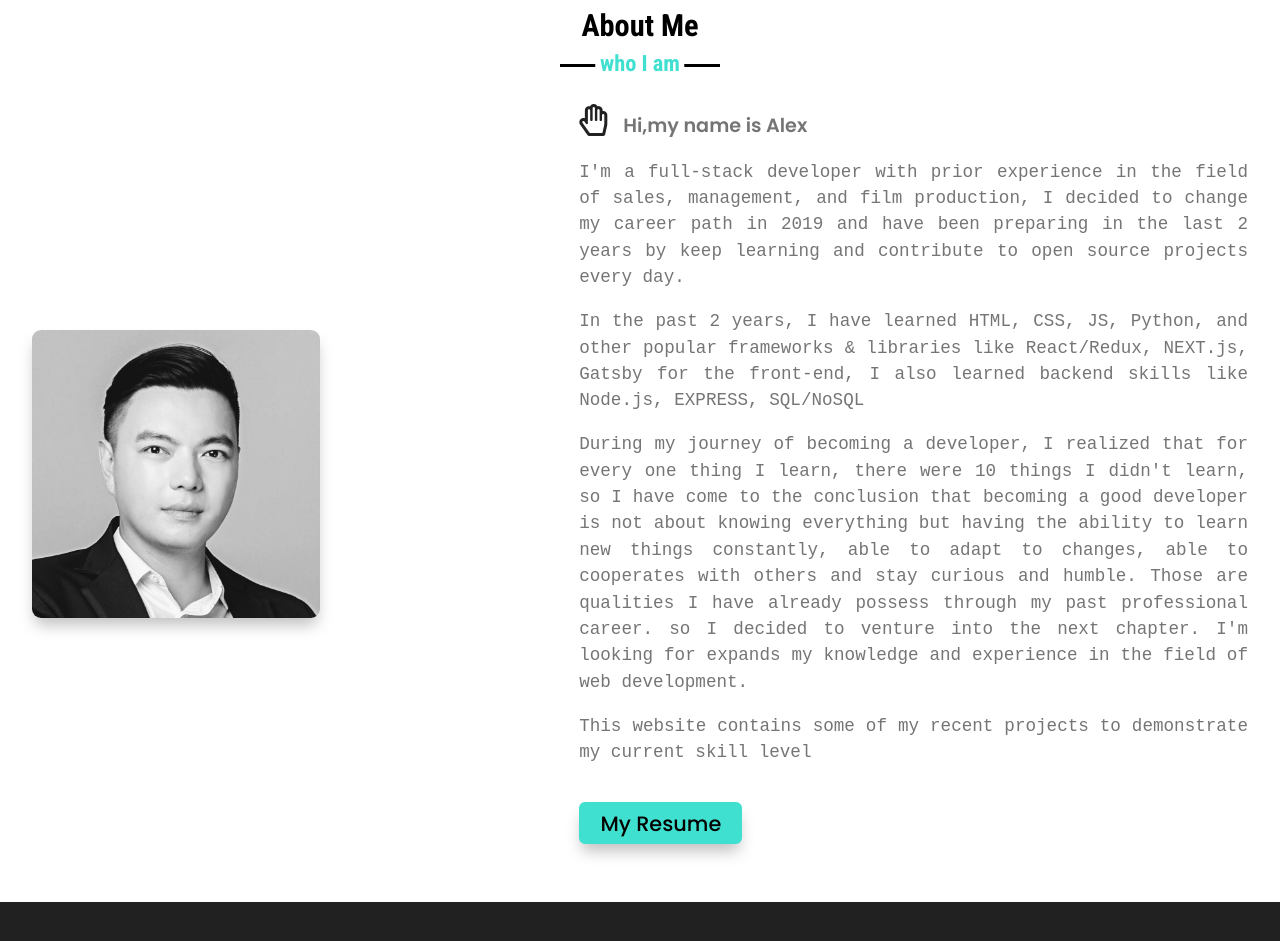
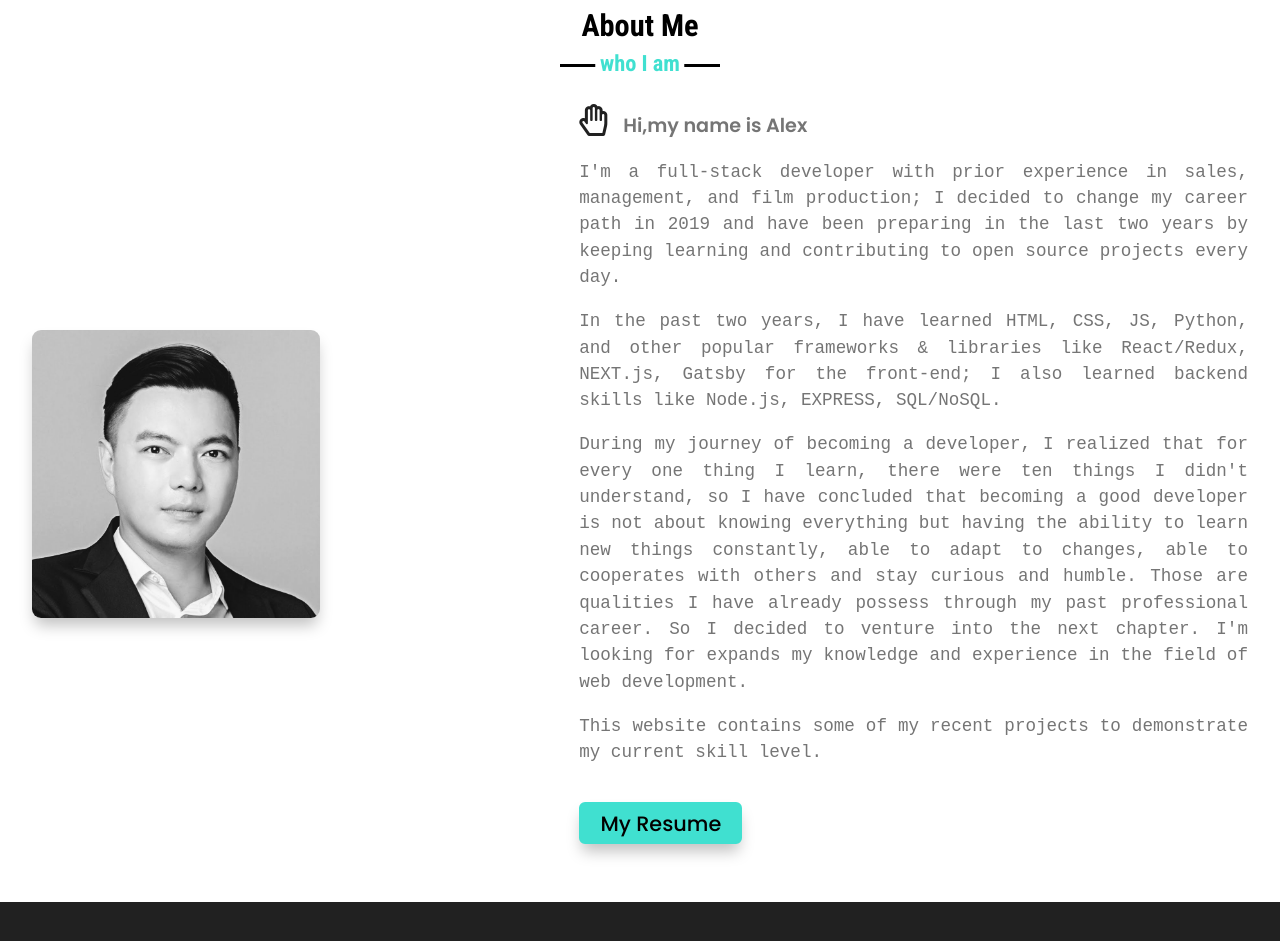
Before and after one commit to Alex-HuXD/simplefolio, a plain HTML site: page index.html in a window 1280 px wide. Shown: the part 855-1796 px from the top of the page. Drawn offline with nearby package versions, Linux system fonts and the light colour scheme; files whose address does not match are found by name.

Commit message:
fix grammar

```diff
--- a/index.html
+++ b/index.html
@@ -97,14 +97,14 @@
             <div class="column right">
               <div class="text"><i class="far fa-hand-paper"></i>Hi,my name is Alex </div>
 
-              <p class='text-content'>I'm a full-stack developer with prior experience in the field of sales, management, and film production, I decided to change my career path in 2019 and have been preparing in the last 2 years by keep learning and contribute to open source projects every day.</p>
+              <p class='text-content'>I'm a full-stack developer with prior experience in sales, management, and film production; I decided to change my career path in 2019 and have been preparing in the last two years by keeping learning and contributing to open source projects every day.</p>
 
-              <p class='text-content'>In the past 2 years, I have learned HTML, CSS, JS, Python, and other popular frameworks & libraries like React/Redux, NEXT.js, Gatsby for the front-end, I also learned backend skills like Node.js, EXPRESS, SQL/NoSQL</p>
+              <p class='text-content'>In the past two years, I have learned HTML, CSS, JS, Python, and other popular frameworks & libraries like React/Redux, NEXT.js, Gatsby for the front-end; I also learned backend skills like Node.js, EXPRESS, SQL/NoSQL.</p>
 
-              <P class='text-content'>During my journey of becoming a developer, I realized that for every one thing I learn, there were 10 things I didn't learn, so I have come to the conclusion that becoming a good developer is not about knowing everything but having the ability to learn new things constantly, able to adapt to changes, able to cooperates with others and stay curious and humble. Those are qualities I have already possess through my past professional career. so I decided to venture into the next chapter. I'm looking for expands my knowledge and experience in the field of web development.
+              <P class='text-content'>During my journey of becoming a developer, I realized that for every one thing I learn, there were ten things I didn't understand, so I have concluded that becoming a good developer is not about knowing everything but having the ability to learn new things constantly, able to adapt to changes, able to cooperates with others and stay curious and humble. Those are qualities I have already possess through my past professional career. So I decided to venture into the next chapter. I'm looking for expands my knowledge and experience in the field of web development.
               </p>
 
-              <p class='text-content'>This website contains some of my recent projects to demonstrate my current skill level </p>
+              <p class='text-content'>This website contains some of my recent projects to demonstrate my current skill level. </p>
 
               <a href="https://www.notion.so/alexdevhu/Alex-D-Hu-347f5aad9f4a471387db4b54f6495091" target="_blank">My Resume</a>
             </div>
```
